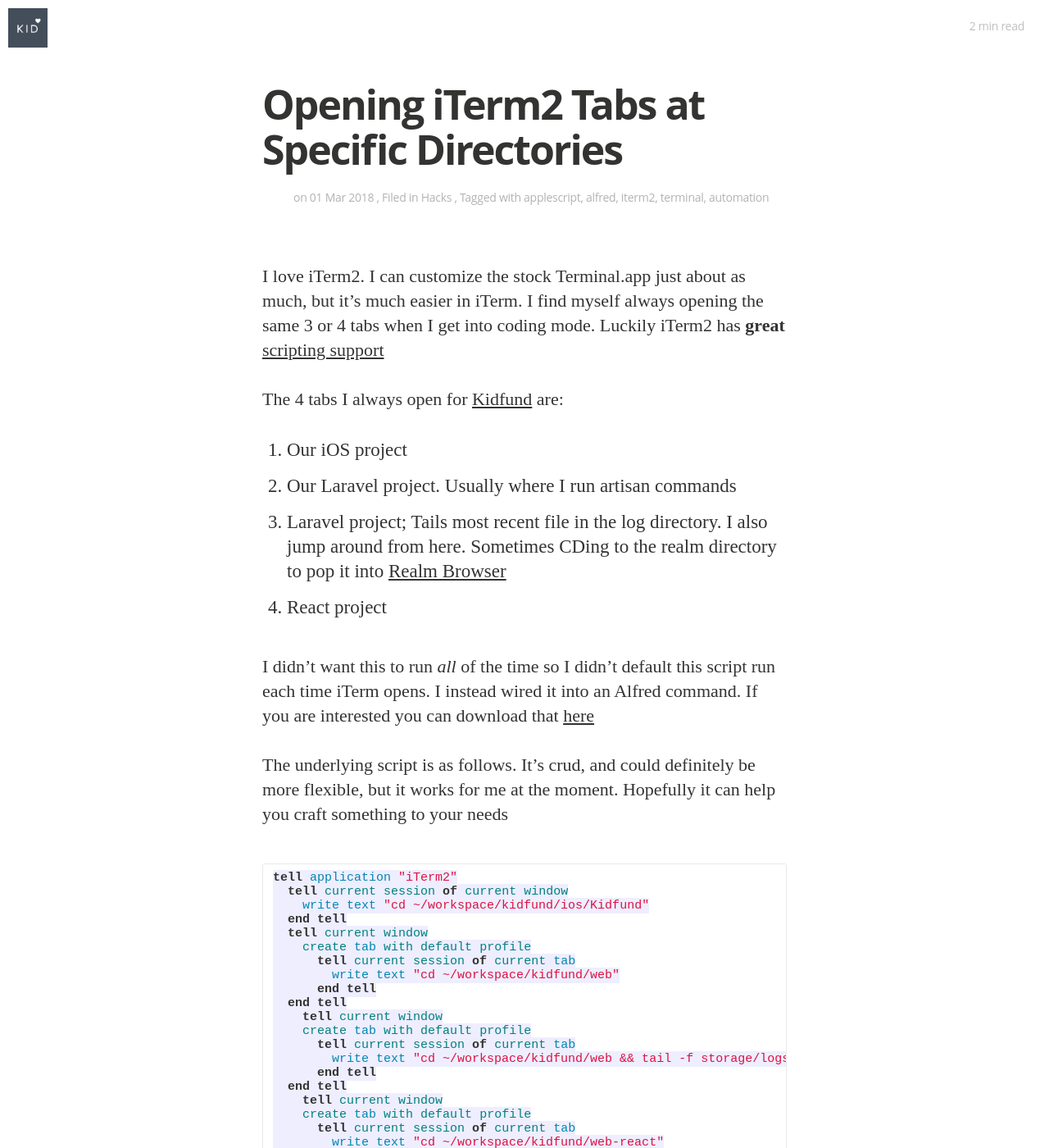
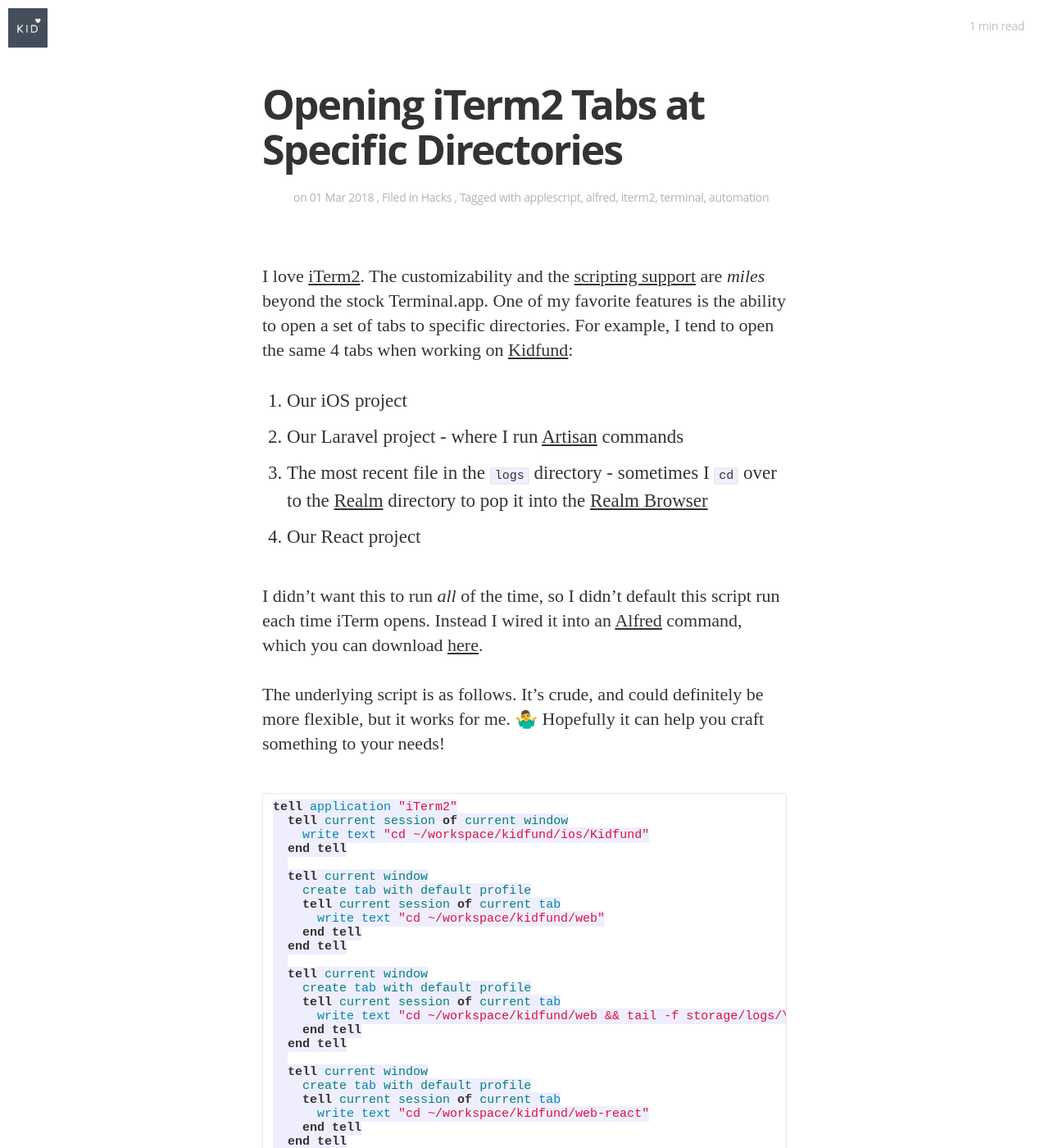
Before and after one commit to Kidfund/building.kid.fund, a Jekyll site: the page built from _posts/2018-03-01-opening-iterm2-tabs-at-specific-directories.md, in a window 1280 px wide and 1400 px high. Shown: the whole window at 82% size. Built offline with Jekyll 4.4.1, drawn with Linux system fonts in a browser that asks for light colours; nearby versions of some CDN libraries; some web fonts are replaced; some of the changed text lies outside the part shown.

Commit message:
Copy edits

````diff
--- a/_posts/2018-03-01-opening-iterm2-tabs-at-specific-directories.md
+++ b/_posts/2018-03-01-opening-iterm2-tabs-at-specific-directories.md
@@ -2,53 +2,49 @@
 layout: post
 title: Opening iTerm2 Tabs at Specific Directories
 date: 2018-03-01 09:30 -0500
+author: Tim
 category: Hacks
 tags: applescript alfred iterm2 terminal automation
 ---
 
-I love iTerm2. I can customize the stock Terminal.app just about as much, but it's much easier in iTerm. I find myself always opening the same 3 or 4 tabs when I get into coding mode. Luckily iTerm2 has **great** [scripting support](https://www.iterm2.com/documentation-scripting.html "scripting support")
-
-The 4 tabs I always open for [Kidfund](http://www.kidfund.us/ "Kidfund") are:
+I love [iTerm2](). The customizability and the [scripting support](https://www.iterm2.com/documentation-scripting.html) are _miles_ beyond the stock Terminal.app. One of my favorite features is the ability to open a set of tabs to specific directories. For example, I tend to open the same 4 tabs when working on [Kidfund](https://kid.fund/):
 
 1. Our iOS project
-1. Our Laravel project. Usually where I run artisan commands
-1. Laravel project; Tails most recent file in the log directory. I also jump around from here. Sometimes CDing to the realm directory to pop it into [Realm Browser](https://github.com/realm/realm-browser-osx "Realm Browser")
-1. React project
+1. Our Laravel project - where I run [Artisan](https://laravel.com/docs/5.6/artisan) commands
+1. The most recent file in the `logs` directory - sometimes I `cd` over to the [Realm](https://realm.io/) directory to pop it into the [Realm Browser](https://github.com/realm/realm-browser-osx)
+1. Our React project
 
-I didn't want this to run *all* of the time so I didn't default this script run each time iTerm opens. I instead wired it into an Alfred command. If you are interested you can download that [here](https://github.com/Kidfund/KidTabs "here")
+I didn't want this to run _all_ of the time, so I didn't default this script run each time iTerm opens. Instead I wired it into an [Alfred](https://www.alfredapp.com) command, which you can download [here](https://github.com/Kidfund/KidTabs).
 
-The underlying script is as follows. It's crud, and could definitely be more flexible, but it works for me at the moment. Hopefully it can help you craft something to your needs
+The underlying script is as follows. It's crude, and could definitely be more flexible, but it works for me. 🤷‍♂️ Hopefully it can help you craft something to your needs!
 
 ```applescript
 tell application "iTerm2"
   tell current session of current window
     write text "cd ~/workspace/kidfund/ios/Kidfund"
   end tell
+
   tell current window
     create tab with default profile
-      tell current session of current tab
-        write text "cd ~/workspace/kidfund/web"
-      end tell
+    tell current session of current tab
+      write text "cd ~/workspace/kidfund/web"
+    end tell
   end tell
-    tell current window
-    create tab with default profile
-      tell current session of current tab
-        write text "cd ~/workspace/kidfund/web && tail -f storage/logs/\"$(ls -at storage/logs | head -n 1)\""
-      end tell
-  end tell
-    tell current window
-    create tab with default profile
-      tell current session of current tab
-        write text "cd ~/workspace/kidfund/web-react"
-      end tell
-  end tell
+
   tell current window
     create tab with default profile
-      tell current session of current tab
-        write text "cd ~/workspace/kidfund/automation/ansible"
-      end tell
+    tell current session of current tab
+      write text "cd ~/workspace/kidfund/web && tail -f storage/logs/\"$(ls -at storage/logs | head -n 1)\""
+    end tell
+  end tell
+
+  tell current window
+    create tab with default profile
+    tell current session of current tab
+      write text "cd ~/workspace/kidfund/web-react"
+    end tell
   end tell
 end tell
 ```
 
-*This was originally posted on [my site](http://www.timbroder.com/2016/07/Opening-iTerm2-Tabs-at-Specific-Directories.html "my site")*
+*This article was originally posted on [my personal site](http://www.timbroder.com/2016/07/Opening-iTerm2-Tabs-at-Specific-Directories.html).*
````
